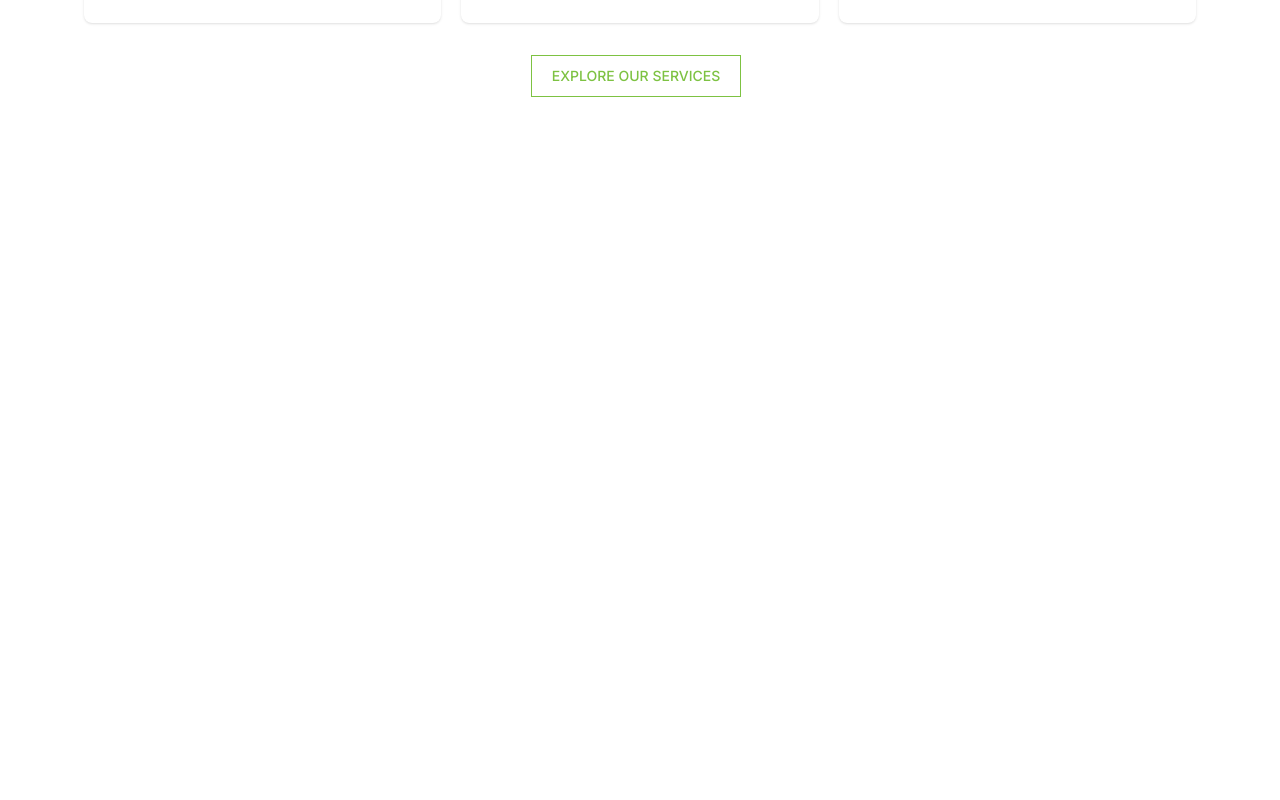
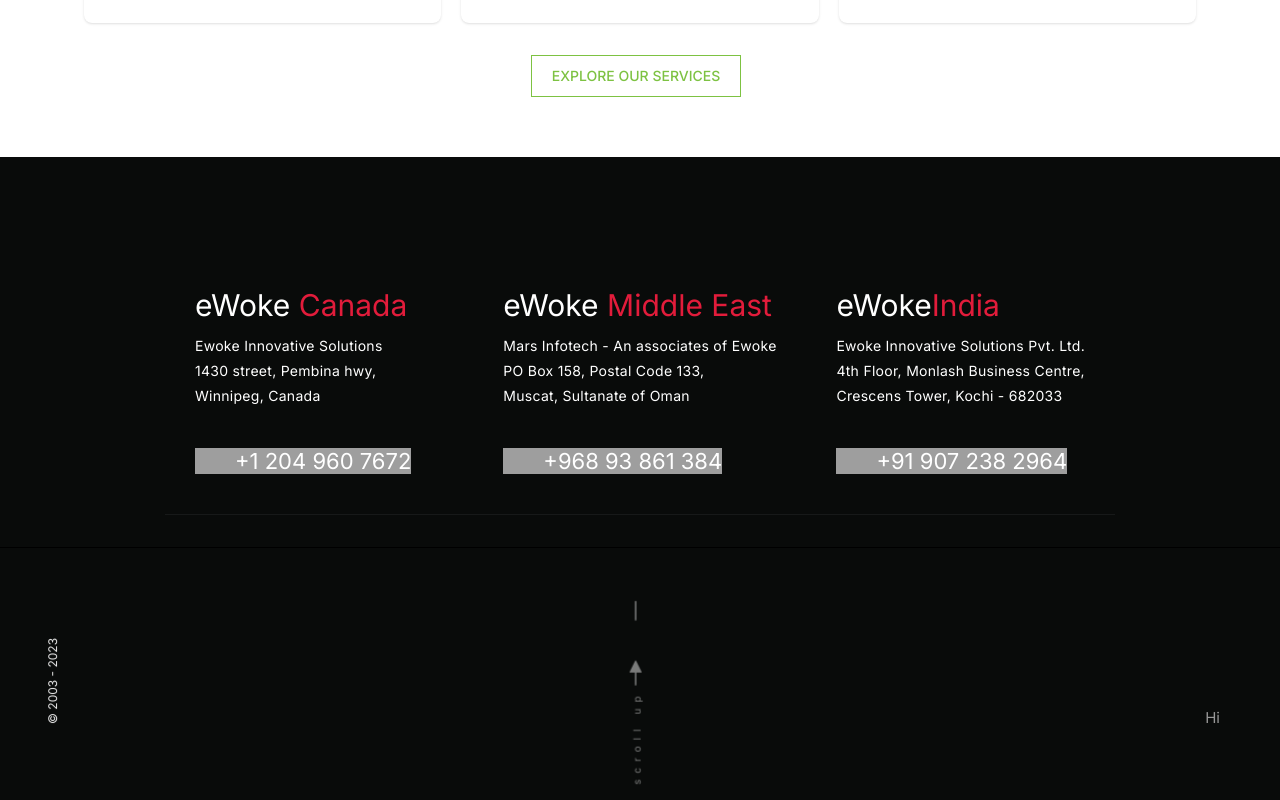
Before and after one commit to NewTokTech/NewTok, a Next.js app: page / in a window 1280 px wide. Shown: the part 1841-2641 px from the top of the page. Before the commit the page ends 1998 px from the top, so only its background shows below. Built offline with nearby package versions, Linux system fonts and the light colour scheme; grey boxes are pictures that could not be loaded.

Commit message:
midlaj: footer

```diff
--- a/src/app/globals.css
+++ b/src/app/globals.css
@@ -36,7 +36,7 @@
   -webkit-box-shadow: inset 0 0 6px rgba(0, 0, 0, 0.3);
 }
 body::-webkit-scrollbar-thumb {
-  background-color: darkgrey;
+  background-color: #E5E5E5;
   outline: 1px solid slategrey;
 }
 h1,
--- a/src/app/layout.tsx
+++ b/src/app/layout.tsx
@@ -7,8 +7,8 @@
 const inter = Inter({ subsets: ['latin'] })
 
 export const metadata: Metadata = {
-  title: 'Create Next App',
-  description: 'Generated by create next app',
+  title: 'NewTok Technologies',
+  description: 'Technology for smart Inventions',
 }
 
 export default function RootLayout({
@@ -24,7 +24,7 @@
       <body className={inter.className}>
         <Navbar/>
         {children}
-        {/* <Footer/> */}
+        <Footer/>
         </body>
     </html>
   )
--- a/src/components/footer/Footer.tsx
+++ b/src/components/footer/Footer.tsx
@@ -209,6 +209,9 @@
             </div>
           </div>
         </div>
+
+        <hr className="my-6 border-gray-200 sm:mx-auto dark:border-gray-700 lg:my-8"></hr>
+
       </footer>
     </>
   );
--- a/src/components/footer/footer.css
+++ b/src/components/footer/footer.css
@@ -89,8 +89,8 @@
 .goto-top {
   font-size: 10px;
   position: absolute;
-  left: calc(50% - 50px);
-  bottom: 55px;
+  left: calc(10% - 20px);
+  bottom: 155px;
   transform: rotate(-90deg);
   -webkit-transition: all 0.3s cubic-bezier(0.1, 0.1, 0.25, 0.9);
   transition: all 0.3s cubic-bezier(0.1, 0.1, 0.25, 0.9);
```
